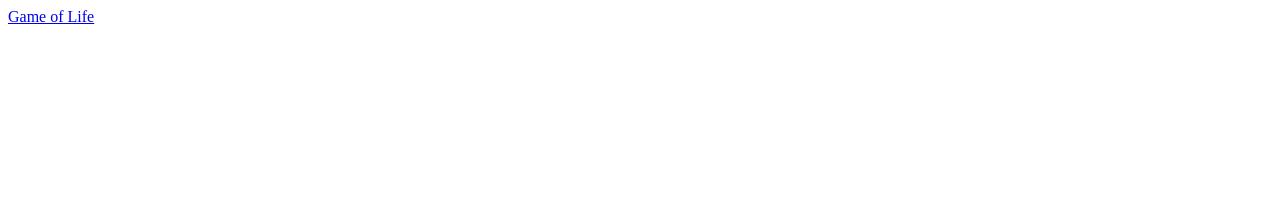
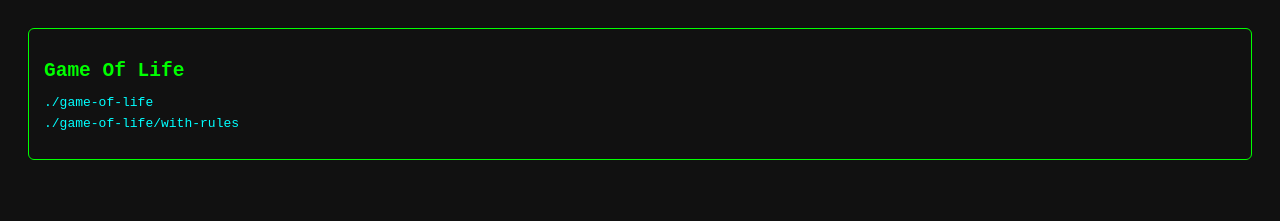
Before and after one commit to ils-harshn/just-random-ai-things-on-web, a plain HTML site: page index.html in a window 1280 px wide. Drawn offline with Linux system fonts and the light colour scheme.

Commit message:
Update index.html

```diff
--- a/index.html
+++ b/index.html
@@ -1,8 +1,51 @@
-<html>
-  <head>
-    <title>Web Things Of AI</title>
-  </head>
-  <body>
-    <a href="./game-of-life">Game of Life</a>
-  </body>
+<!DOCTYPE html>
+<html lang="en">
+<head>
+  <meta charset="UTF-8" />
+  <meta name="viewport" content="width=device-width, initial-scale=1.0" />
+  <title>Web Things Of AI</title>
+  <style>
+    body {
+      background: #111;
+      color: #0f0;
+      font-family: monospace;
+      padding: 20px;
+    }
+    section {
+      margin-bottom: 30px;
+      padding: 15px;
+      border: 1px solid #0f0;
+      border-radius: 6px;
+    }
+    h2 {
+      margin-bottom: 10px;
+    }
+    ul {
+      list-style: none;
+      padding: 0;
+    }
+    li {
+      margin: 6px 0;
+    }
+    a {
+      color: #0ff;
+      text-decoration: none;
+    }
+    a:hover {
+      text-decoration: underline;
+    }
+  </style>
+</head>
+
+<body>
+
+  <section id="game-of-life">
+    <h2>Game Of Life</h2>
+    <ul>
+      <li><a href="./game-of-life">./game-of-life</a></li>
+      <li><a href="./game-of-life/with-rules">./game-of-life/with-rules</a></li>
+    </ul>
+  </section>
+
+</body>
 </html>
```
